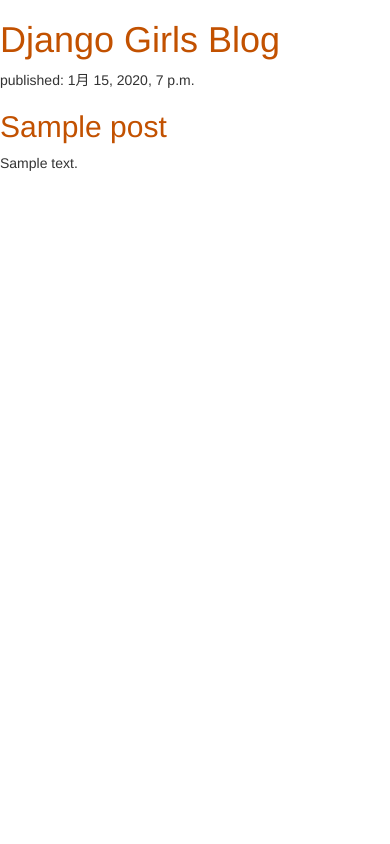
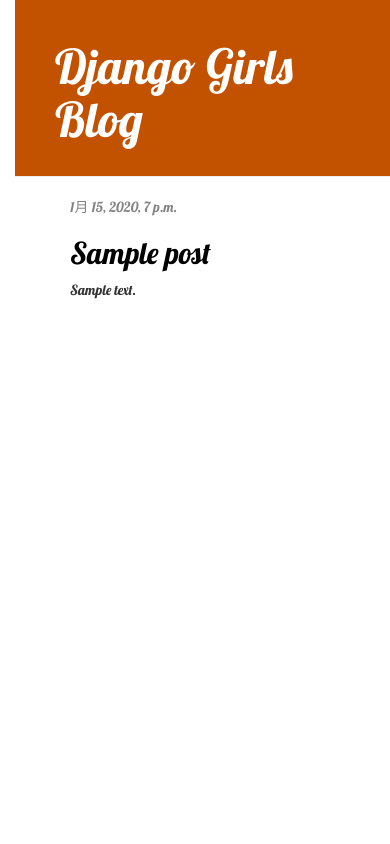
Before and after one commit to SBSI1404/my-first-blog, a Django app: page / in a window 390 px wide. Run offline with Django 3.2, Linux system fonts and the light colour scheme; tables that the repository leaves empty hold one stand-in row (values such as "Sample post"); some libraries are stand-ins or nearby versions.

Commit message:
Added view and template for detailed blog post as well as CSS for the site.

```diff
--- a/blogx/static/css/blog.css
+++ b/blogx/static/css/blog.css
@@ -1,3 +1,53 @@
 h1 a, h2 a {
     color: #C25100;
 }
+body {
+    padding-left: 15px;
+    font-family: 'Lobster';
+}
+.page-header {
+    background-color: #C25100;
+    margin-top: 0;
+    padding: 20px 20px 20px 40px;
+}
+
+.page-header h1, .page-header h1 a, .page-header h1 a:visited, .page-header h1 a:active {
+    color: #ffffff;
+    font-size: 36pt;
+    text-decoration: none;
+}
+
+.content {
+    margin-left: 40px;
+}
+
+h1, h2, h3, h4 {
+    font-family: 'Lobster', cursive;
+}
+
+.date {
+    color: #828282;
+}
+
+.save {
+    float: right;
+}
+
+.post-form textarea, .post-form input {
+    width: 100%;
+}
+
+.top-menu, .top-menu:hover, .top-menu:visited {
+    color: #ffffff;
+    float: right;
+    font-size: 26pt;
+    margin-right: 20px;
+}
+
+.post {
+    margin-bottom: 70px;
+}
+
+.post h2 a, .post h2 a:visited {
+    color: #000000;
+}
--- /dev/null
+++ b/blogx/templates/blogx/base.html
@@ -0,0 +1,24 @@
+{% load static %}
+<html>
+    <head>
+        <title>Django Girls blog</title>
+        <link rel="stylesheet" href="//maxcdn.bootstrapcdn.com/bootstrap/3.2.0/css/bootstrap.min.css">
+        <link rel="stylesheet" href="//maxcdn.bootstrapcdn.com/bootstrap/3.2.0/css/bootstrap-theme.min.css">
+        <link href="//fonts.googleapis.com/css?family=Lobster&subset=latin,latin-ext" rel="stylesheet" type="text/css">
+        <link rel="stylesheet" href="{% static 'css/blog.css' %}">
+
+    </head>
+    <body>
+        <div class="page-header">
+            <h1><a href="/">Django Girls Blog</a></h1>
+        </div>
+        <div class="content container">
+            <div class="row">
+                <div class="col-md-8">
+                {% block content %}
+                {% endblock %}
+                </div>
+            </div>
+        </div>
+    </body>
+</html>
--- a/blogx/templates/blogx/post_list.html
+++ b/blogx/templates/blogx/post_list.html
@@ -1,35 +1,13 @@
-{% load static %}
-<html>
-    <head>
-        <title>Django Girls blog</title>
-        <link rel="stylesheet" href="//maxcdn.bootstrapcdn.com/bootstrap/3.2.0/css/bootstrap.min.css">
-        <link rel="stylesheet" href="//maxcdn.bootstrapcdn.com/bootstrap/3.2.0/css/bootstrap-theme.min.css">
-        <link rel="stylesheet" href="{% static 'css/blog.css' %}">
-    </head>
-    <body>
-        <div>
-            <h1><a href="/">Django Girls Blog</a></h1>
+{% extends 'blogx/base.html' %}
+
+{% block content %}
+    {% for post in posts %}
+        <div class="post">
+            <div class="date">
+                {{ post.published_date }}
+            </div>
+            <h2><a href="{% url 'post_detail' pk=post.pk %}">{{ post.title }}</a></h2>
+            <p>{{ post.text|linebreaksbr }}</p>
         </div>
-
-        {% for post in posts %}
-            <div>
-                <p>published: {{ post.published_date }}</p>
-                <h2><a href="">{{ post.title }}</a></h2>
-                <p>{{ post.text|linebreaksbr }}</p>
-            </div>
-        {% endfor %}
-        <!--
-        <div>
-            <p>published: 14.06.2014, 12:14</p>
-            <h2><a href="">My first post</a></h2>
-            <p>Aenean eu leo quam. こんにちは！ よろしくお願いします！ </p>
-        </div>
-
-        <div>
-            <p>公開日: 2014/06/14, 12:14</p>
-            <h2><a href="">2番目の投稿</a></h2>
-            <p> こんにちは！ よろしくお願いします！ </p>
-        </div>
-        -->
-    </body>
-</html>
+    {% endfor %}
+{% endblock %}
--- a/blogx/urls.py
+++ b/blogx/urls.py
@@ -3,4 +3,5 @@ from . import views
 
 urlpatterns = [
     path('', views.post_list, name='post_list'),
+    path('post/<int:pk>/', views.post_detail, name='post_detail'),
 ]
--- a/blogx/views.py
+++ b/blogx/views.py
@@ -1,9 +1,14 @@
-from django.shortcuts import render
+from django.shortcuts import render, get_object_or_404
 from django.utils import timezone
 from .models import Post
+
 
 # Create your views here.
 
 def post_list(request):
     posts = Post.objects.filter(published_date__lte=timezone.now()).order_by('published_date')
     return render(request, 'blogx/post_list.html', {'posts': posts})
+
+def post_detail(request, pk):
+    post = get_object_or_404(Post, pk=pk)
+    return render(request, 'blogx/post_detail.html', {'post': post})
```
Also changed, not shown: blogx/templates/blogx/post_detail.html (added, +13 -0 lines).
